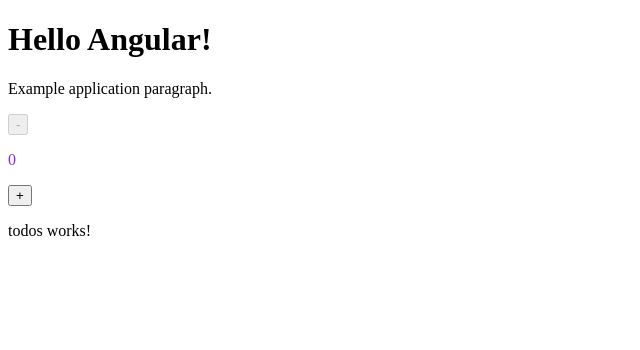
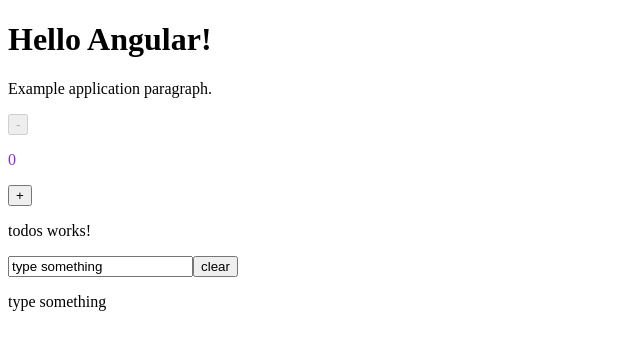
Before and after one commit to zwi3rzak/angular-intro-20220423, an Angular app: page / in a window 1280 px wide. Shown: the top 350 px of the page, without its empty margins (0-640 px from the left). Built offline with nearby package versions, Linux system fonts and the light colour scheme.

Commit message:
Do something

```diff
--- a/src/app/app.module.ts
+++ b/src/app/app.module.ts
@@ -4,10 +4,11 @@
 import {AppComponent} from './app.component';
 import { CounterComponent } from './counter/counter.component';
 import { TodosComponent } from './todos/todos.component';
+import { FormsModule } from '@angular/forms';
 
 @NgModule({
   declarations: [AppComponent, CounterComponent, TodosComponent],
-  imports: [BrowserModule, AppRoutingModule],
+  imports: [BrowserModule, AppRoutingModule, FormsModule],
   providers: [],
   bootstrap: [AppComponent],
 })
--- a/src/app/todos/todos.component.html
+++ b/src/app/todos/todos.component.html
@@ -1 +1,6 @@
 <p>todos works!</p>
+
+
+<input [(ngModel)]="text"/>
+<button (click)="clear()">clear</button>
+<p>{{text}}</p>
--- a/src/app/todos/todos.component.ts
+++ b/src/app/todos/todos.component.ts
@@ -9,7 +9,11 @@
 export class TodosComponent implements OnInit {
 
   public todos: Todo[] = [];
+  public text: string = 'type something';
 
+  public clear() {
+    this.text = '';
+  }
 
   constructor() { }
 
```
